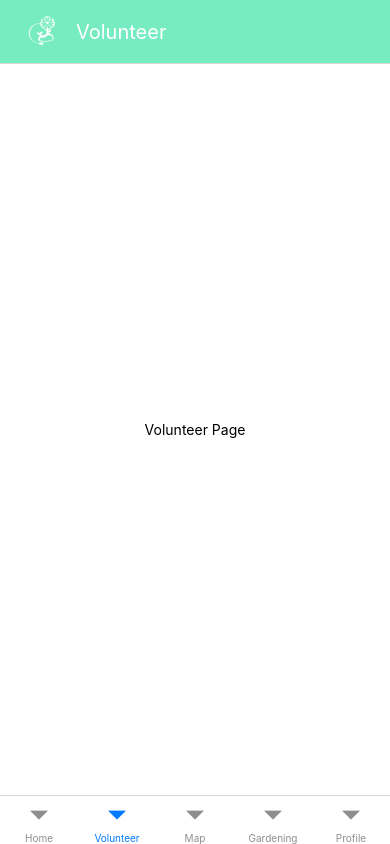
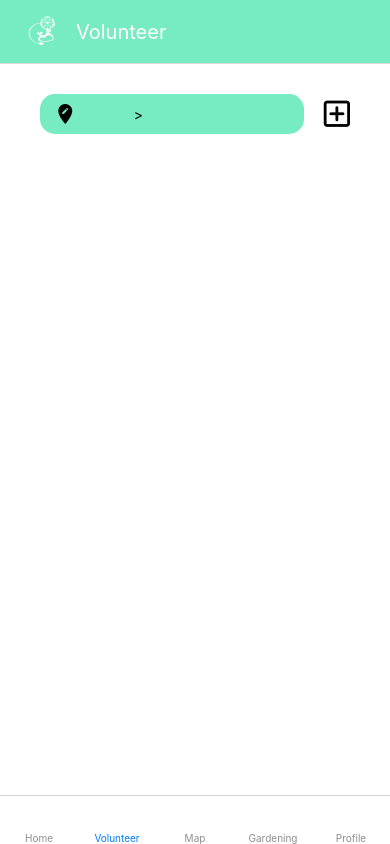
Before and after one commit to K-Hackathon-CityGardening/Front_Rep_2, a React Native app: screen /Volunteer in a window 390 px wide. Built offline with nearby package versions, Linux system fonts and the light colour scheme.

Commit message:
[ADD] volunteerPage 위치 설정 기능 추가

```diff
--- a/components/BottomNavigator.jsx
+++ b/components/BottomNavigator.jsx
@@ -6,6 +6,9 @@ import MyPageScreen from '../pages/MyPage.jsx';
 import VolunteerScreen from '../pages/VolunteerPage.jsx';
 import MapScreen from '../pages/MapPage.jsx';
 import GardeningScreen from '../pages/GardeningPage.jsx';
+import MaterialCommunityIcons from 'react-native-vector-icons/MaterialCommunityIcons.js';
+import MatericalIcons from 'react-native-vector-icons/MaterialIcons.js';
+import FontAwesome5 from 'react-native-vector-icons/FontAwesome5.js';
 
 const Tab = createBottomTabNavigator();
 
@@ -72,6 +75,9 @@ function BottomTabNavigator() {
           headerStyle: {
             backgroundColor: '#77EBC1',
           },
+          tabBarIcon: ({color, size}) => (
+            <MaterialCommunityIcons name="home" color={color} size={33} />
+          ),
         }}
       />
       <Tab.Screen
@@ -83,6 +89,9 @@ function BottomTabNavigator() {
           headerStyle: {
             backgroundColor: '#77EBC1',
           },
+          tabBarIcon: ({color, size}) => (
+            <MatericalIcons name="volunteer-activism" color={color} size={30} />
+          ),
         }}
       />
       <Tab.Screen
@@ -94,6 +103,9 @@ function BottomTabNavigator() {
           headerStyle: {
             backgroundColor: '#77EBC1',
           },
+          tabBarIcon: ({color, size}) => (
+            <FontAwesome5 name="map-marked-alt" color={color} size={30} />
+          ),
         }}
       />
       <Tab.Screen
@@ -105,6 +117,9 @@ function BottomTabNavigator() {
           headerStyle: {
             backgroundColor: '#77EBC1',
           },
+          tabBarIcon: ({color, size}) => (
+            <FontAwesome5 name="seedling" color={color} size={30} />
+          ),
         }}
       />
       <Tab.Screen
@@ -116,6 +131,13 @@ function BottomTabNavigator() {
           headerStyle: {
             backgroundColor: '#77EBC1',
           },
+          tabBarIcon: ({color, size}) => (
+            <MaterialCommunityIcons
+              name="account-settings"
+              color={color}
+              size={35}
+            />
+          ),
         }}
       />
     </Tab.Navigator>
--- /dev/null
+++ b/components/LocationModal.jsx
@@ -0,0 +1,143 @@
+import {Modal, View, Text, Pressable, StyleSheet} from 'react-native';
+import * as React from 'react';
+import MaterialIcons from 'react-native-vector-icons/MaterialIcons';
+
+const styles = StyleSheet.create({
+  modalContent: {
+    height: '80%',
+    width: '100%',
+    backgroundColor: '#25292e',
+    borderTopRightRadius: 18,
+    borderTopLeftRadius: 18,
+    position: 'absolute',
+    bottom: 0,
+  },
+  titleContainer: {
+    height: '6%',
+    backgroundColor: '#464C55',
+    borderTopRightRadius: 10,
+    borderTopLeftRadius: 10,
+    paddingHorizontal: 20,
+    flexDirection: 'row',
+    alignItems: 'center',
+    justifyContent: 'space-between',
+  },
+  title: {
+    color: '#fff',
+    fontSize: 16,
+  },
+  container: {
+    flex: 1,
+    flexDirection: 'row',
+  },
+  leftContainer: {
+    flex: 1,
+    backgroundColor: '#F5F5F5',
+    justifyContent: 'center',
+  },
+  rightContainer: {
+    flex: 2,
+    backgroundColor: '#FFFFFF',
+  },
+  regionButton: {
+    paddingVertical: 10,
+    paddingHorizontal: 20,
+    borderBottomWidth: 1,
+    borderBottomColor: '#DDDDDD',
+  },
+  selectedRegionButton: {
+    backgroundColor: '#007AFF',
+  },
+  regionButtonText: {
+    fontSize: 16,
+    color: 'black',
+  },
+  cityList: {
+    flex: 1,
+    paddingTop: 20,
+    paddingHorizontal: 20,
+  },
+  cityButton: {
+    paddingVertical: 10,
+    borderBottomWidth: 1,
+    borderBottomColor: '#DDDDDD',
+  },
+  selectedCityButton: {
+    backgroundColor: '#007AFF',
+  },
+  cityButtonText: {
+    fontSize: 16,
+    color: 'black',
+  },
+});
+
+function LocationModal({
+  isVisible,
+  onClose,
+  selectedRegion,
+  selectedCity,
+  onRegionSelect,
+  onCitySelect,
+}) {
+  const regions = ['서울', '경기', '강원', '제주'];
+  const cities = {
+    서울: ['전체', '강남구', '강동구', '강서구', '광진구'],
+    경기: ['전체', '수원시', '성남시', '용인시', '부천시'],
+    강원: ['전체', '춘천시', '원주시', '강릉시', '속초시'],
+    제주: ['전체', '제주시', '서귀포시'],
+  };
+
+  const handleRegionSelect = region => {
+    onRegionSelect(region);
+    onCitySelect('');
+  };
+
+  const handleCitySelect = city => {
+    onCitySelect(city);
+  };
+
+  return (
+    <Modal animationType="slide" transparent={true} visible={isVisible}>
+      <View style={styles.modalContent}>
+        <View style={styles.titleContainer}>
+          <Text style={styles.title}>Choose a location</Text>
+          <Pressable onPress={onClose}>
+            <MaterialIcons name="close" color="#fff" size={22} />
+          </Pressable>
+        </View>
+        <View style={styles.container}>
+          <View style={styles.leftContainer}>
+            {regions.map(region => (
+              <Pressable
+                key={region}
+                style={[
+                  styles.regionButton,
+                  selectedRegion === region && styles.selectedRegionButton,
+                ]}
+                onPress={() => handleRegionSelect(region)}>
+                <Text style={styles.regionButtonText}>{region}</Text>
+              </Pressable>
+            ))}
+          </View>
+          {selectedRegion && (
+            <View style={styles.rightContainer}>
+              {cities[selectedRegion].map(city => (
+                <Pressable
+                  key={city}
+                  style={[
+                    styles.cityButton,
+                    selectedCity === city && styles.selectedCityButton,
+                  ]}
+                  onPress={() => handleCitySelect(city)}>
+                  <Text style={styles.cityButtonText}>{city}</Text>
+                </Pressable>
+              ))}
+            </View>
+          )}
+        </View>
+      </View>
+    </Modal>
+  );
+}
+
+export default LocationModal;
--- a/package.json
+++ b/package.json
@@ -15,7 +15,8 @@
     "react": "18.2.0",
     "react-native": "0.72.1",
     "react-native-safe-area-context": "^4.7.1",
-    "react-native-screens": "^3.22.1"
+    "react-native-screens": "^3.22.1",
+    "react-native-vector-icons": "^10.0.0"
   },
   "devDependencies": {
     "@babel/core": "^7.20.0",
--- a/pages/VolunteerPage.jsx
+++ b/pages/VolunteerPage.jsx
@@ -1,19 +1,92 @@
-import {View, Text, StyleSheet} from 'react-native';
+import {Text, View, StyleSheet, TouchableOpacity} from 'react-native';
 import * as React from 'react';
+import {useState} from 'react';
+import MaterialIcons from 'react-native-vector-icons/MaterialIcons';
+import Octicons from 'react-native-vector-icons/Octicons';
+import LocationModal from '../components/LocationModal';
 
 const styles = StyleSheet.create({
-  container: {
+  screen: {
     flex: 1,
+    backgroundColor: '#FFF',
+    padding: 30,
+  },
+  locationSelector: {
+    flexDirection: 'row',
+    justifyContent: 'space-around',
     alignItems: 'center',
-    justifyContent: 'center',
-    backgroundColor: '#fff',
+  },
+  locationBox: {
+    flexDirection: 'row',
+    width: '80%',
+    height: 40,
+    borderRadius: 15,
+    backgroundColor: '#77EBC1',
+    elevation: 6,
+    shadowColor: 'black',
+    alignItems: 'center',
+  },
+  button: {
+    alignItems: 'center',
+  },
+  locationIcon: {
+    alignItems: 'flex-start',
+    marginRight: '20%',
+    marginLeft: '5%',
   },
 });
 
 function VolunteerScreen() {
+  const [isModalVisible, setIsModalVisible] = useState(false);
+  const [selectedRegion, setSelectedRegion] = useState('');
+  const [selectedCity, setSelectedCity] = useState('');
+
+  const showLocation = () => {
+    setIsModalVisible(true);
+  };
+
+  const showLocationClose = () => {
+    setIsModalVisible(false);
+  };
+
+  const handleRegionSelect = region => {
+    setSelectedRegion(region);
+  };
+
+  const handleCitySelect = city => {
+    setSelectedCity(city);
+  };
+
   return (
-    <View style={styles.container}>
-      <Text style={{color: 'black'}}>Volunteer Page</Text>
+    <View style={styles.screen}>
+      <View style={styles.locationSelector}>
+        <View style={styles.locationBox}>
+          <MaterialIcons
+            style={styles.locationIcon}
+            name="edit-location"
+            size={24}
+            color="black"
+          />
+          <Text>
+            {selectedRegion} {'>'} {selectedCity}
+          </Text>
+        </View>
+        <TouchableOpacity style={styles.button}>
+          <Octicons
+            name="diff-added"
+            size={30}
+            color="black"
+            onPress={showLocation}
+          />
+        </TouchableOpacity>
+        <LocationModal
+          isVisible={isModalVisible}
+          onClose={showLocationClose}
+          selectedRegion={selectedRegion}
+          selectedCity={selectedCity}
+          onRegionSelect={handleRegionSelect}
+          onCitySelect={handleCitySelect}></LocationModal>
+      </View>
     </View>
   );
 }
```
Also changed, not shown: 2 other files (tests, documents, lock files or other folders).
